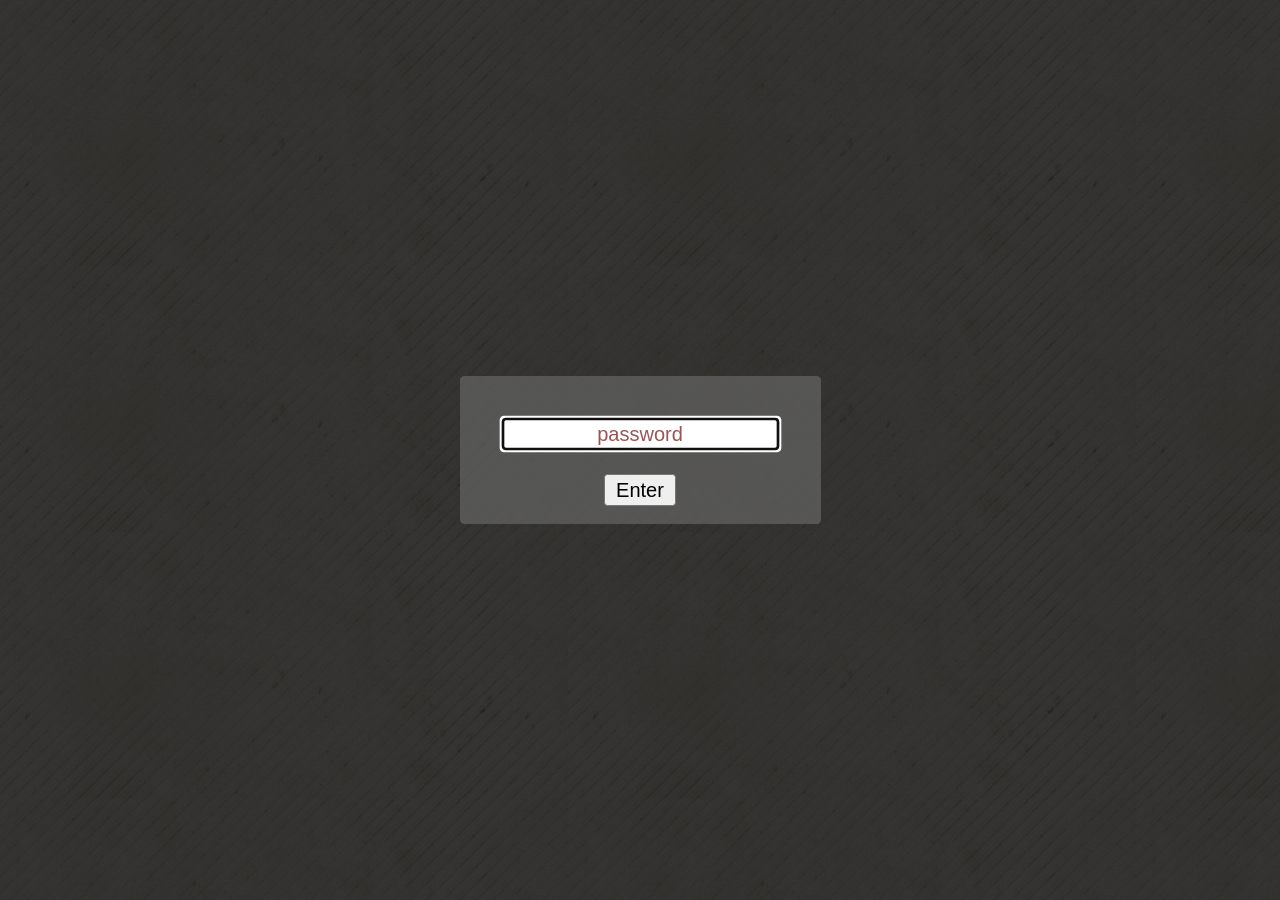
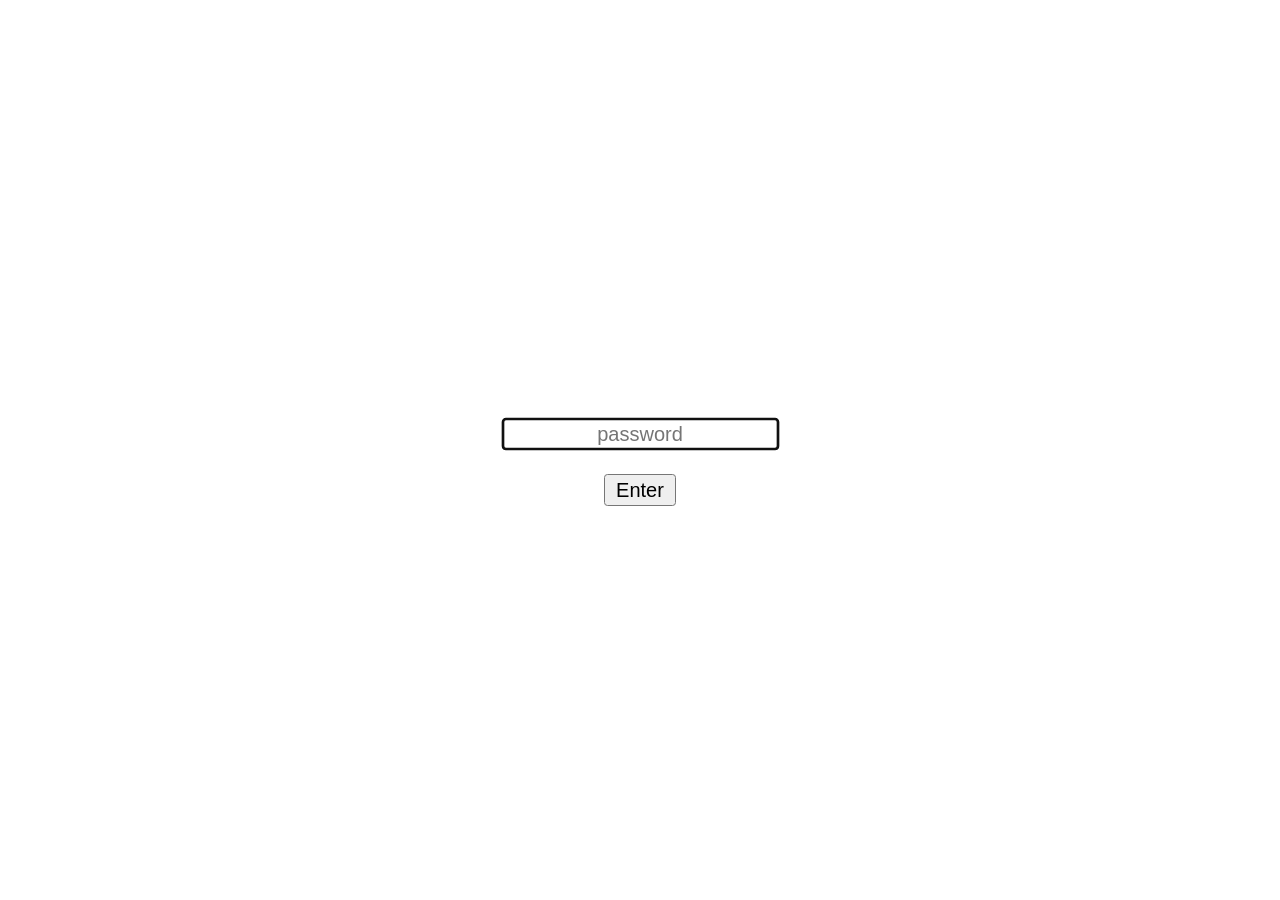
Before and after one commit to ren-id/blog, a Jekyll site: the page docs/files/index.html, which Jekyll copies as it is, in a window 1280 px wide. Built offline with Jekyll 4.4.1, drawn with Linux system fonts in a browser that asks for light colours.

Commit message:
Update index.html

```diff
--- a/docs/files/index.html
+++ b/docs/files/index.html
@@ -11,15 +11,12 @@
 <style>
 
 body {
-
-	background-image: url('grunge_patterns.jpg');
-	background-attachment: fixed;
 	color: #333;
 }
 
 .box {
-	border-radius: 3px;
-	background: rgba(101, 101, 101, 0.7); margin: auto; padding: 12px;
+	margin: auto;
+	padding: 12px;
 }
 
 .lightbox {
@@ -29,7 +26,6 @@
 	left: 0;
 	width: 100%;
 	height: 100%;
-	background: rgba(10, 10, 10, 0.8);
 	text-align: center;
 	margin: auto;
 
@@ -46,21 +42,6 @@
 	flex-direction: column;
 	justify-content: center;
 	width: 100%;
-}
-
-::-webkit-input-placeholder {
-   color: #955;
-   text-align: center;
-}
-
-::-moz-placeholder {
-   color: #955;
-   text-align: center;
-}
-
-:-ms-input-placeholder {
-   color: #955;
-   text-align: center;
 }
 
 </style>
```
